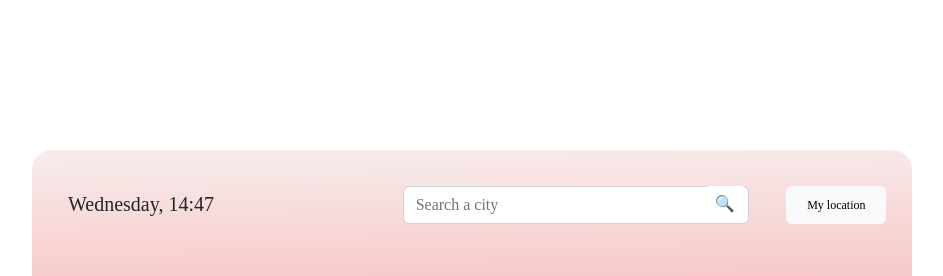
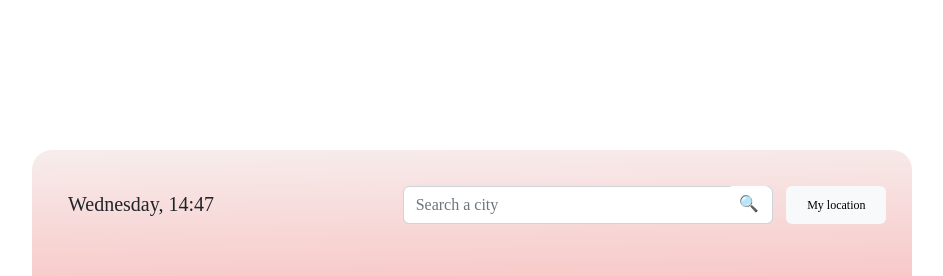
Before and after one commit to marivero-laya/weather-app, a plain HTML site: page index.html in a window 1280 px wide. Shown: the top 276 px of the page, without its empty margins (168-1111 px from the left). Drawn offline with nearby package versions, Linux system fonts and the light colour scheme; no server answers; a web font is replaced by a local one.

Commit message:
Resized search bar +button

```diff
--- a/src/index.js
+++ b/src/index.js
@@ -122,8 +122,6 @@ function showTemperature(response) {
 
   celciusTemperature = response.data.main.temp;
 
-  console.log(response.data);
-
   h1.innerHTML = `${response.data.name}`;
   currentTemp.innerHTML = `${temperature}`;
   descriptionElement.innerHTML = response.data.weather[0].description;
--- a/src/styles.css
+++ b/src/styles.css
@@ -45,11 +45,11 @@ li {
 }
 #city-input {
   position: relative;
-  width: 346px;
+  width: 370px;
 }
 #search-button {
   position: relative;
-  margin-left: 300px;
+  margin-left: 324px;
   margin-top: -67px;
   background-color: #ffffff;
   border: #ced4da;
```
